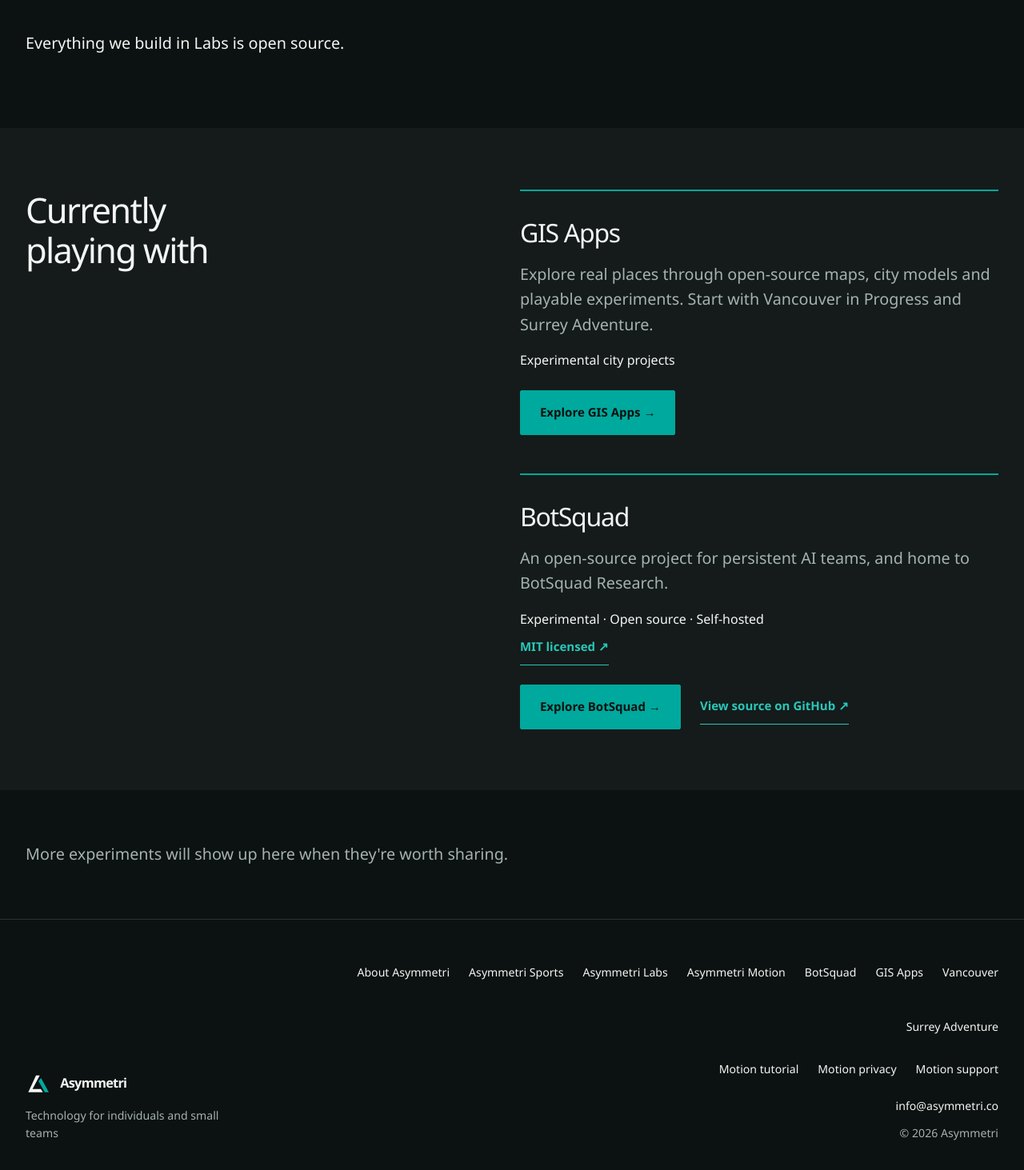
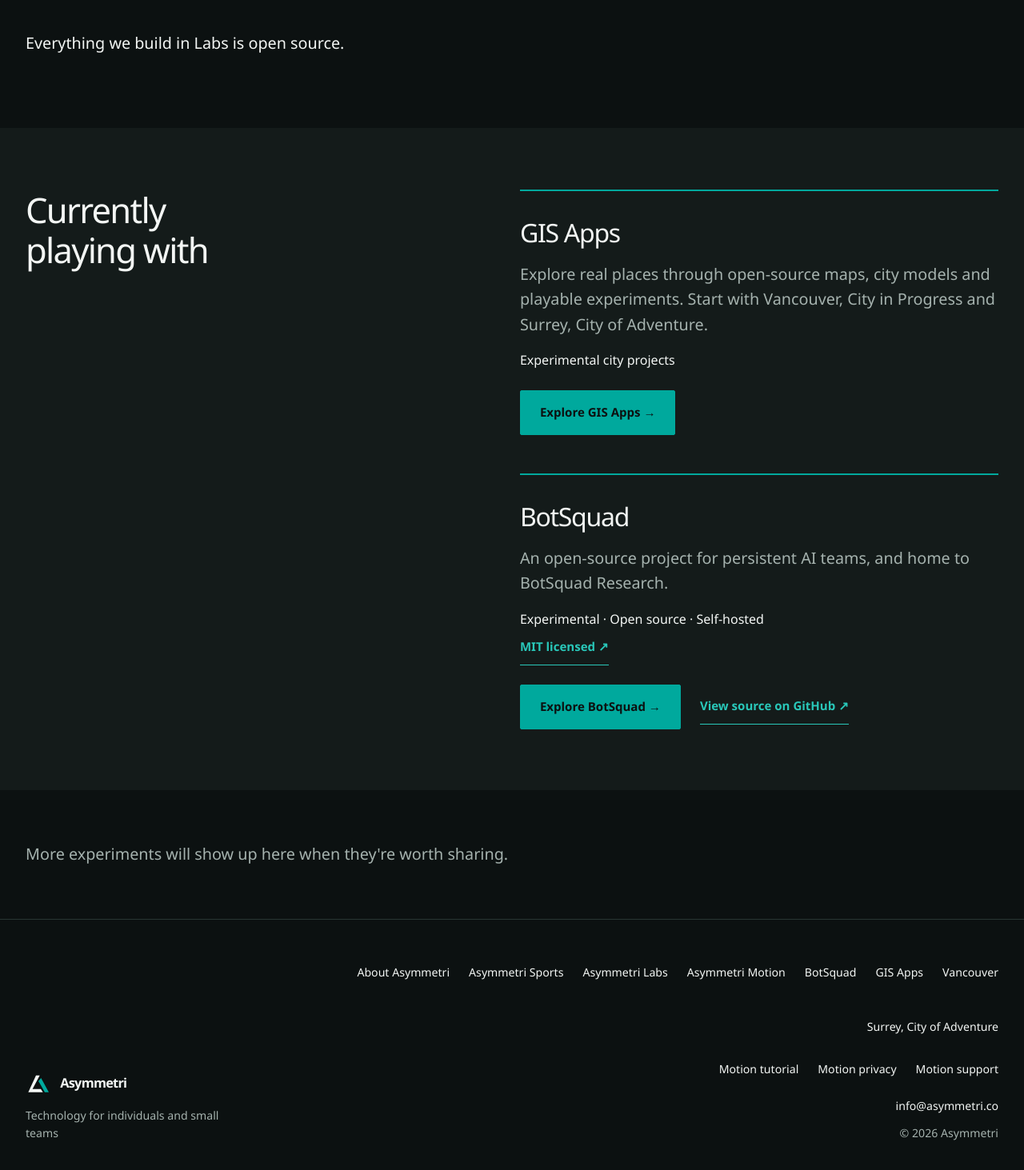
Before and after one commit to eugenelin89/asymmetri, a Next.js app: page /labs in a window 1280 px wide. Shown: the part 439-1902 px from the top of the page at 80% size. Built offline with nearby package versions, Linux system fonts and the light colour scheme.

Commit message:
Update GIS city display names without changing URLs

```diff
--- a/content/site.ts
+++ b/content/site.ts
@@ -42,7 +42,7 @@
 
 export const vancouver = {
   name: "Vancouver",
-  navLabel: "Vancouver in Progress",
+  navLabel: "Vancouver, City in Progress",
   path: "/labs/vancouver",
   tagline: "Explore the city. See what's changing.",
   status: "Vancouver V0.4 — Experimental",
@@ -52,27 +52,29 @@
   metadata: { title: "Vancouver — Explore False Creek | Asymmetri Labs", description: "Explore eastern False Creek in an experimental 3D Vancouver. Aerial navigation, arcade driving and source-backed landmarks. An independent Asymmetri Labs project." },
 } as const;
 
+const surreyName = "Surrey, City of Adventure";
+
 export const surrey = {
-  name: "Surrey Adventure",
+  name: surreyName,
   path: "/labs/surrey",
   tagline: "Survive the streets. Discover the stories.",
   status: "V0.2 — Dangerous Streets",
   description: "An experimental open-world adventure set in a fictionalized Surrey City Centre.",
-  source: { label: "View Surrey Adventure source", href: "https://github.com/eugenelin89/asymmetri/tree/main/projects/surrey" },
+  source: { label: "View Surrey source", href: "https://github.com/eugenelin89/asymmetri/tree/main/projects/surrey" },
   license: { label: "MIT code · City open data", href: "https://github.com/eugenelin89/asymmetri/blob/main/projects/surrey/THIRD_PARTY_NOTICES.md" },
   dataLicence: "https://www.surrey.ca/sites/default/files/media/documents/BulkGISDataRequestFormSecured.pdf",
   manifest: "/surrey/v0.1-2026-10-30/manifest.json",
-  metadata: { title: "Surrey Adventure — Play the City | Asymmetri Labs", description: "Play an experimental 3D adventure in a fictionalized Surrey City Centre. Explore real streets from above, solve two fictional cases and meet the neighbourhood. A free browser adventure with local saves." },
+  metadata: { title: `${surreyName} | Asymmetri Labs`, description: "Play an experimental 3D adventure in a fictionalized Surrey City Centre. Explore real streets from above, solve two fictional cases and meet the neighbourhood. A free browser adventure with local saves." },
 } as const;
 
 export const gisApps = {
   name: "GIS Apps",
   path: "/labs/gis",
-  description: "Explore real places through open-source maps, city models and playable experiments. Start with Vancouver in Progress and Surrey Adventure.",
+  description: `Explore real places through open-source maps, city models and playable experiments. Start with ${vancouver.navLabel} and ${surrey.name}.`,
   status: "Experimental city projects",
   metadata: {
     title: "GIS Apps | Asymmetri Labs",
-    description: "Explore Vancouver in Progress and Surrey Adventure, and learn how open geographic data becomes streets and buildings in our experimental 3D cities.",
+    description: `Explore ${vancouver.navLabel} and ${surrey.name}, and learn how open geographic data becomes streets and buildings in our experimental 3D cities.`,
   },
   introduction: "Real places, rebuilt for exploration. Our geographic information system (GIS) experiments turn public map data into small, interactive city worlds.",
   projectsHeading: "Explore the cities",
@@ -89,7 +91,7 @@
       name: surrey.name,
       description: surrey.description,
       status: surrey.status,
-      detail: { label: "Play Surrey Adventure", href: surrey.path },
+      detail: { label: "Play Surrey", href: surrey.path },
       source: surrey.source,
       license: surrey.license,
     },
@@ -118,11 +120,11 @@
     limitsHeading: "What the models can tell you",
     limits: [
       {
-        title: "Vancouver in Progress",
+        title: vancouver.navLabel,
         body: "The False Creek model combines 2015 building footprints with selected historical height measurements and illustrative heights. Terrain is flat; street widths, some footprint trims and decorative details are approximations. Bridges are view-only. It is an exploration experiment, not a current survey or real-world navigation tool.",
       },
       {
-        title: "Surrey Adventure",
+        title: surrey.name,
         body: "City of Surrey geography supplies the layout. Source height values guide stylized buildings, but their units and observation dates are not verified. Facades and landmarks are artistic interpretations. The stories and characters are fictional; game access and events do not describe real property access, crime or neighbourhood safety.",
       },
     ],
@@ -1186,7 +1188,7 @@
   metadata: {
     title: "Asymmetri Labs | A Playground for Ideas",
     description:
-      "Asymmetri Labs is our playground for open-source experiments. Explore BotSquad and GIS Apps, including Vancouver in Progress and Surrey Adventure.",
+      `Asymmetri Labs is our playground for open-source experiments. Explore BotSquad and GIS Apps, including ${vancouver.navLabel} and ${surrey.name}.`,
   },
   headline: "A playground for ideas.",
   introduction:
--- a/projects/surrey/Adventure.tsx
+++ b/projects/surrey/Adventure.tsx
@@ -1,5 +1,6 @@
 "use client";
 import { useEffect, useMemo, useRef, useState, useSyncExternalStore } from "react";
+import { surrey } from "@/content/site";
 import { MiniMap } from "./MiniMap";
 import { Journal } from "./Journal";
 import { readSave, parseSave, SAVE_KEY } from "./save";
@@ -174,7 +175,7 @@
     engine.current?.input(input, pressed);
   }
   return (
-    <section className={styles.experience} aria-label="Surrey Adventure game">
+    <section className={styles.experience} aria-label={`${surrey.name} game`}>
       <div
         className={`${styles.viewport} ${expanded ? styles.expanded : ""}`}
         ref={viewport}
@@ -205,7 +206,7 @@
         }}
         role={expanded ? "dialog" : undefined}
         aria-modal={expanded || undefined}
-        aria-label={expanded ? "Surrey Adventure expanded game" : undefined}
+        aria-label={expanded ? `${surrey.name} expanded game` : undefined}
       >
         <div className={styles.canvas} ref={host} />
         {started && (
--- a/projects/surrey/engine.ts
+++ b/projects/surrey/engine.ts
@@ -1,5 +1,6 @@
 // SPDX-License-Identifier: MIT
 import * as THREE from "three";
+import { surrey } from "@/content/site";
 import { loadCity } from "./data";
 import { createSimulation, seeded } from "./simulation";
 import { buildScenery } from "./scenery";
@@ -46,7 +47,7 @@
   canvas.tabIndex = 0;
   canvas.setAttribute(
     "aria-label",
-    "Surrey Adventure. WASD or arrows walk. Shift sprints. Drag camera, wheel zoom. E interacts, M opens map, Escape pauses, R recovers. V toggles aerial view; F returns camera to player. Aerial WASD pans; right drag or two fingers pan. Tab reaches game controls.",
+    `${surrey.name}. WASD or arrows walk. Shift sprints. Drag camera, wheel zoom. E interacts, M opens map, Escape pauses, R recovers. V toggles aerial view; F returns camera to player. Aerial WASD pans; right drag or two fingers pan. Tab reaches game controls.`,
   );
   host.appendChild(canvas);
   const scene = new THREE.Scene();
```
Also changed, not shown: projects/surrey/THIRD_PARTY_NOTICES.md (+1 -1 lines), projects/surrey/README.md, 6 other files (tests, documents, lock files or other folders).
